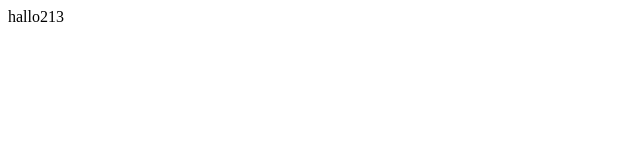
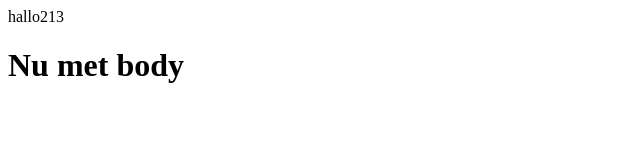
Before and after one commit to roelfjan/front-end-webhook-test, a plain HTML site: page index.html in a window 1280 px wide. Shown: the whole page, without its empty margins (0-640 px from the left). Drawn offline with Linux system fonts and the light colour scheme.

Commit message:
Added <body />

```diff
--- a/index.html
+++ b/index.html
@@ -1,3 +1,7 @@
 <html>
 	<head>hallo213</head>
+	<body>
+
+		<h1>Nu met body</h1>
+	</body>
 </html>
```
